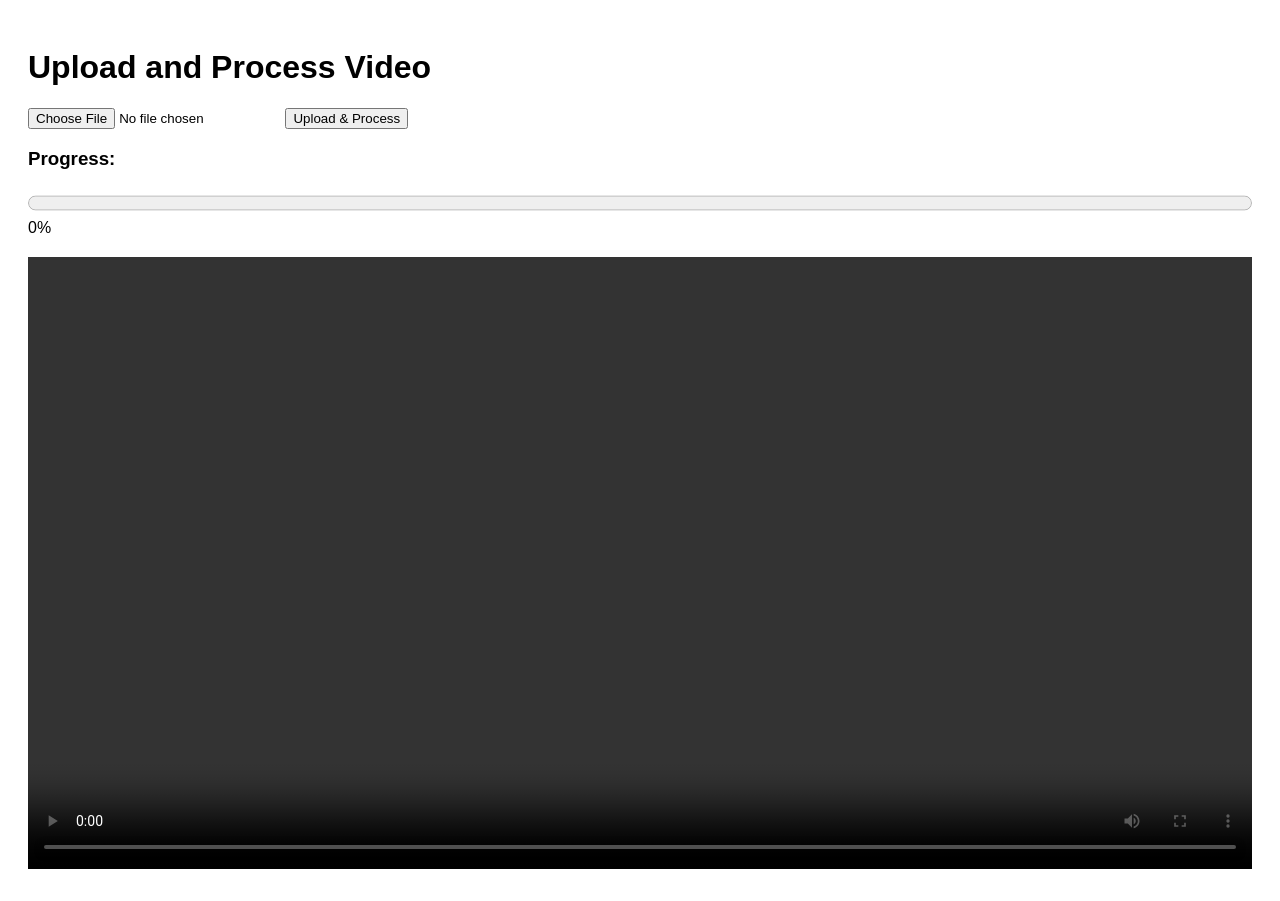
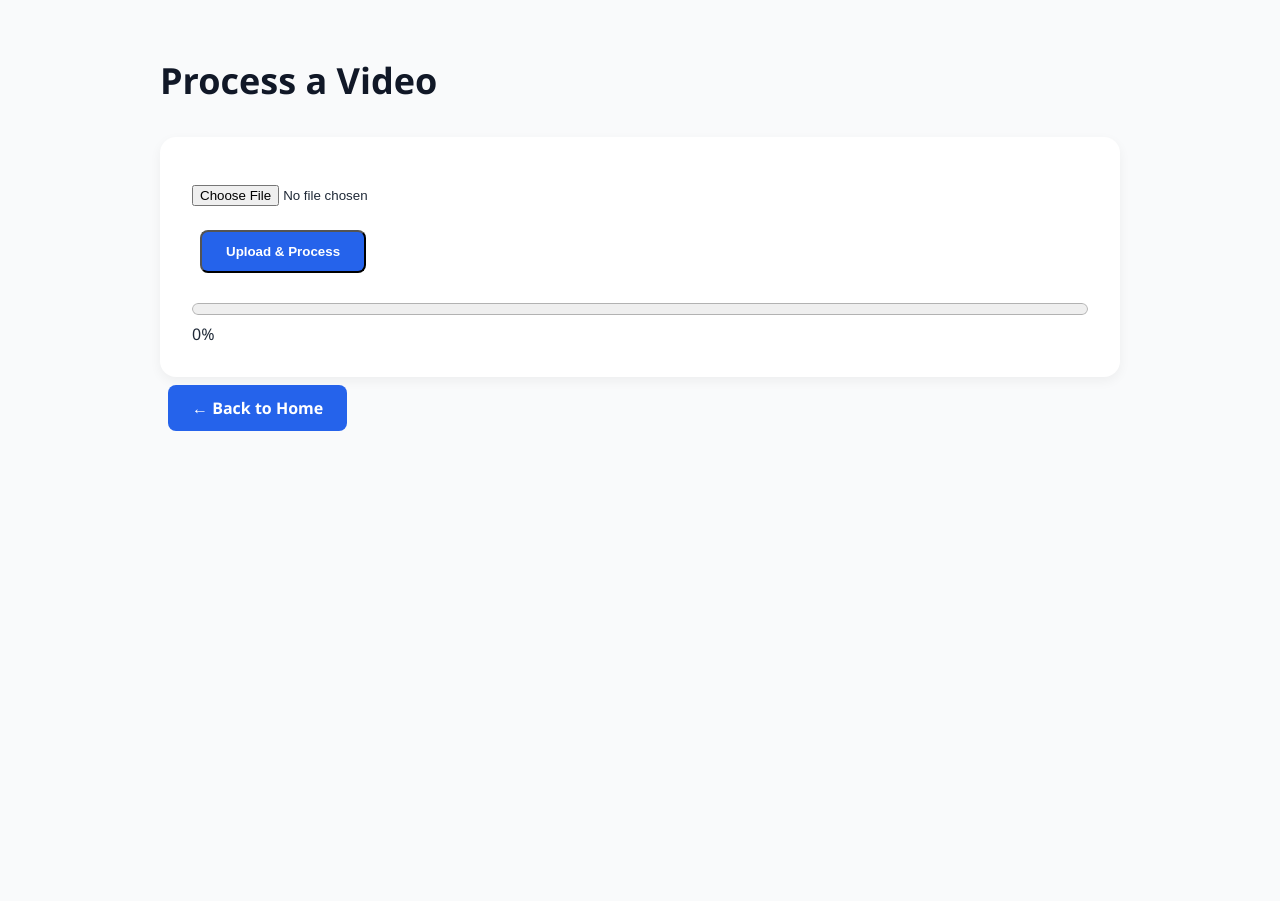
Before and after one commit to Masoom-Wahid/license-plate-recognition, a FastAPI app: page /video in a window 1280 px wide. After the commit the page ends 431 px from the top, so only its background shows below. Run offline with FastAPI, Linux system fonts and the light colour scheme.

Commit message:
styles and video process

```diff
--- a/src/main.py
+++ b/src/main.py
@@ -4,11 +4,13 @@ from fastapi.responses import HTMLResponse, StreamingResponse, FileResponse
 from fastapi.templating import Jinja2Templates
 import cv2
 import numpy as np
-from src.model import predict_and_save, process_video, get_progress, output_dir
+from src.model import predict_and_save, process_video, output_dir_video
 import asyncio
 import shutil
 import tempfile
-
+import uuid
+import os
+from src.util import jobs
 app = FastAPI()
 
 current_output_file = None
@@ -21,6 +23,10 @@ templates = Jinja2Templates(directory="./templates")
 async def index(request: Request):
     return templates.TemplateResponse("index.html", {"request": request})
 
+@app.get("/image", response_class=HTMLResponse)
+async def index(request: Request):
+    return templates.TemplateResponse("image.html", {"request": request})
+
 @app.post("/predict", response_class=HTMLResponse)
 async def predict(request: Request, file: UploadFile = File(...)):
     # Read image in memory buffer
@@ -30,7 +36,8 @@ async def predict(request: Request, file: UploadFile = File(...)):
 
     output_filename = predict_and_save(img)
 
-    return templates.TemplateResponse("index.html", {"request": request, "result_image": "/" + output_filename})
+    return templates.TemplateResponse("image.html", {"request": request, "result_image": "/" + output_filename})
+
 
 
 @app.get("/video", response_class=HTMLResponse)
@@ -40,28 +47,31 @@ async def index(request: Request):
 
 @app.post("/process-video")
 async def process_video_route(file: UploadFile, background_tasks: BackgroundTasks):
-    global current_output_file
+    job_id = str(uuid.uuid4())
 
-    # Save to temp file
-    # Read video data into memory buffer
     temp_file = tempfile.NamedTemporaryFile(delete=False, suffix=".mp4")
     with open(temp_file.name, "wb") as buffer:
         shutil.copyfileobj(file.file, buffer)
 
-    # Generate unique output file name
-    current_output_file = "output.mp4"
+    output_path = f"{output_dir_video}/{job_id}.mp4"
 
-    # Start processing in background
-    background_tasks.add_task(process_video, temp_file.name, current_output_file)
+    jobs[job_id] = {
+        "input_path": temp_file.name,
+        "output_path": output_path,
+        "progress": 0,
+    }
 
-    return {"message": "Processing started"}
+    # Run background task with job_id
+    background_tasks.add_task(process_video, temp_file.name, output_path, job_id)
 
-@app.get("/progress")
-async def progress_route():
+    return {"message": "Processing started", "job_id": job_id}
+
+@app.get("/progress/{job_id}")
+async def progress_route(job_id: str):
     async def event_stream():
         prev = -1
         while True:
-            prog = get_progress()
+            prog = jobs.get(job_id, {}).get("progress", 0)
             if prog != prev:
                 yield f"data: {prog}\n\n"
                 prev = prog
@@ -70,10 +80,9 @@ async def progress_route():
             await asyncio.sleep(0.5)
     return StreamingResponse(event_stream(), media_type="text/event-stream")
 
-@app.get("/output-video")
-async def output_video_route():
-    from os.path import join, exists
-    output_path = join(output_dir, current_output_file)
-    if exists(output_path):
-        return FileResponse(output_path, media_type="video/x-msvideo", filename=current_output_file)
+@app.get("/output-video/{job_id}")
+async def output_video_route(job_id: str):
+    output_path = jobs.get(job_id, {}).get("output_path")
+    if output_path and os.path.exists(output_path):
+        return FileResponse(output_path, media_type="video/mp4", filename=f"{job_id}.mp4")
     return {"error": "Output video not ready"}
--- a/src/model.py
+++ b/src/model.py
@@ -2,12 +2,18 @@ from ultralytics import YOLO
 import uuid
 import cv2
 import os
+from src.util import jobs
 
 model = YOLO("src/model/best.pt")
 
 progress = 0
-output_dir = "./static/videos"
+output_dir = "./static/outputs"
 os.makedirs(output_dir, exist_ok=True)
+
+output_dir_video = f"{output_dir}/videos"
+output_dir_images = f"{output_dir}/images"
+os.makedirs(output_dir_video, exist_ok=True)
+os.makedirs(output_dir_images, exist_ok=True)
 
 
 def predict_and_save(img):
@@ -15,43 +21,45 @@ def predict_and_save(img):
 
     result_img = results[0].plot()
 
-    output_filename = f"static/outputs/{uuid.uuid4()}.jpg"
+    output_filename = f"{output_dir_images}/{uuid.uuid4()}.jpg"
     cv2.imwrite(output_filename, result_img)
 
     return output_filename
 
+def process_video(input_path: str, output_path: str, job_id: str):
+    cap = cv2.VideoCapture(input_path)
+    if not cap.isOpened():
+        print("Error opening video file")
+        jobs[job_id]["progress"] = 100
+        return
 
-def process_video(input_path: str, output_name: str = "output.mp4"):
-    global progress
+    fourcc = cv2.VideoWriter_fourcc(*'mp4v')
+    fps = cap.get(cv2.CAP_PROP_FPS)
+    w = int(cap.get(cv2.CAP_PROP_FRAME_WIDTH))
+    h = int(cap.get(cv2.CAP_PROP_FRAME_HEIGHT))
 
-    cap = cv2.VideoCapture(input_path)
-    total_frames = int(cap.get(cv2.CAP_PROP_FRAME_COUNT))
+    out = cv2.VideoWriter(output_path, fourcc, fps, (w, h))
 
-    width  = int(cap.get(cv2.CAP_PROP_FRAME_WIDTH))
-    height = int(cap.get(cv2.CAP_PROP_FRAME_HEIGHT))
-    fps    = cap.get(cv2.CAP_PROP_FPS)
+    total = int(cap.get(cv2.CAP_PROP_FRAME_COUNT))
+    count = 0
 
-    output_path = os.path.join(output_dir, output_name)
-    out = cv2.VideoWriter(output_path, cv2.VideoWriter_fourcc(*'XVID'), fps, (width, height))
-
-    frame_idx = 0
     while cap.isOpened():
         ret, frame = cap.read()
         if not ret:
             break
 
-        results = model(frame)
-        annotated_frame = results[0].plot()
-        out.write(annotated_frame)
+        # 🧠 Process frame using YOLO model
+        results = model.predict(source=frame, conf=0.5, save=False)
+        processed_frame = results[0].plot()  # Draw boxes on frame
 
-        frame_idx += 1
-        progress = int((frame_idx / total_frames) * 100)
+        out.write(processed_frame)
+
+        count += 1
+        jobs[job_id]["progress"] = int((count / total) * 100)
 
     cap.release()
     out.release()
-    progress = 100
-
-    return output_path
+    jobs[job_id]["progress"] = 100
 
 def get_progress():
     global progress
--- /dev/null
+++ b/src/util.py
@@ -0,0 +1 @@
+jobs = {}
--- /dev/null
+++ b/static/styles/styles.css
@@ -0,0 +1,54 @@
+/* style.css - Tailwind-inspired utility CSS */
+body {
+  margin: 0;
+  font-family: 'Segoe UI', sans-serif;
+  background-color: #f9fafb;
+  color: #1f2937;
+}
+
+.container {
+  max-width: 960px;
+  margin: 0 auto;
+  padding: 2rem;
+}
+
+.btn {
+  display: inline-block;
+  background-color: #2563eb;
+  color: white;
+  padding: 0.75rem 1.5rem;
+  border-radius: 0.5rem;
+  text-decoration: none;
+  font-weight: 600;
+  transition: background-color 0.3s ease;
+  margin: 0.5rem;
+}
+
+.btn:hover {
+  background-color: #1d4ed8;
+}
+
+.card {
+  background-color: white;
+  padding: 2rem;
+  border-radius: 1rem;
+  box-shadow: 0 4px 12px rgba(0, 0, 0, 0.05);
+  margin-top: 2rem;
+}
+
+h1 {
+  font-size: 2.25rem;
+  margin-bottom: 1rem;
+  font-weight: 700;
+  color: #111827;
+}
+
+input[type='file'] {
+  margin: 1rem 0;
+}
+
+progress {
+  width: 100%;
+  height: 1.5rem;
+  margin-top: 1rem;
+}
--- a/templates/video.html
+++ b/templates/video.html
@@ -2,34 +2,31 @@
 <html lang="en">
   <head>
     <meta charset="UTF-8" />
-    <title>Video Processing with YOLO</title>
-    <style>
-      body {
-        font-family: sans-serif;
-        padding: 20px;
-      }
-      progress {
-        width: 100%;
-        height: 30px;
-      }
-      video {
-        width: 100%;
-        margin-top: 20px;
-      }
-    </style>
+    <title>Video Processing</title>
+    <link rel="stylesheet" href="/static/styles/styles.css" />
   </head>
   <body>
-    <h1>Upload and Process Video</h1>
-    <input type="file" id="videoInput" accept="video/*" />
-    <button onclick="uploadVideo()">Upload & Process</button>
+    <div class="container">
+      <h1>Process a Video</h1>
+      <div class="card">
+        <input type="file" id="videoInput" accept="video/*" />
+        <br />
+        <button class="btn" onclick="uploadVideo()">Upload & Process</button>
 
-    <h3>Progress:</h3>
-    <progress id="progressBar" value="0" max="100"></progress>
-    <span id="progressText">0%</span>
+        <progress id="progressBar" value="0" max="100"></progress>
+        <span id="progressText">0%</span>
 
-    <video id="processedVideo" controls></video>
+        <br />
+        <a id="downloadLink" href="#" class="btn" style="display: none" download
+          >Download Processed Video</a
+        >
+      </div>
+      <a href="/" class="btn">← Back to Home</a>
+    </div>
 
     <script>
+      let jobId = null;
+
       function uploadVideo() {
         const fileInput = document.getElementById('videoInput');
         if (fileInput.files.length === 0) {
@@ -44,8 +41,11 @@
           method: 'POST',
           body: formData,
         })
-          .then(() => {
-            listenProgress();
+          .then((res) => res.json())
+          .then((data) => {
+            if (!data.job_id) throw new Error('No job ID returned');
+            jobId = data.job_id;
+            listenProgress(jobId);
           })
           .catch((err) => {
             console.error(err);
@@ -53,11 +53,12 @@
           });
       }
 
-      function listenProgress() {
+      function listenProgress(jobId) {
         const progressBar = document.getElementById('progressBar');
         const progressText = document.getElementById('progressText');
+        const downloadLink = document.getElementById('downloadLink');
 
-        const eventSource = new EventSource('/progress');
+        const eventSource = new EventSource(`/progress/${jobId}`);
         eventSource.onmessage = function (event) {
           const prog = parseInt(event.data);
           progressBar.value = prog;
@@ -65,16 +66,15 @@
 
           if (prog >= 100) {
             eventSource.close();
-            loadProcessedVideo();
+            downloadLink.href = `/output-video/${jobId}`;
+            downloadLink.style.display = 'inline-block';
           }
         };
-      }
 
-      function loadProcessedVideo() {
-        const video = document.getElementById('processedVideo');
-        video.src = '/output-video';
-        video.load();
-        video.play();
+        eventSource.onerror = function () {
+          console.error('SSE error occurred');
+          eventSource.close();
+        };
       }
     </script>
   </body>
```
Also changed, not shown: templates/image.html (added, +29 -0 lines), templates/index.html (+15 -16 lines), 1 other file.
